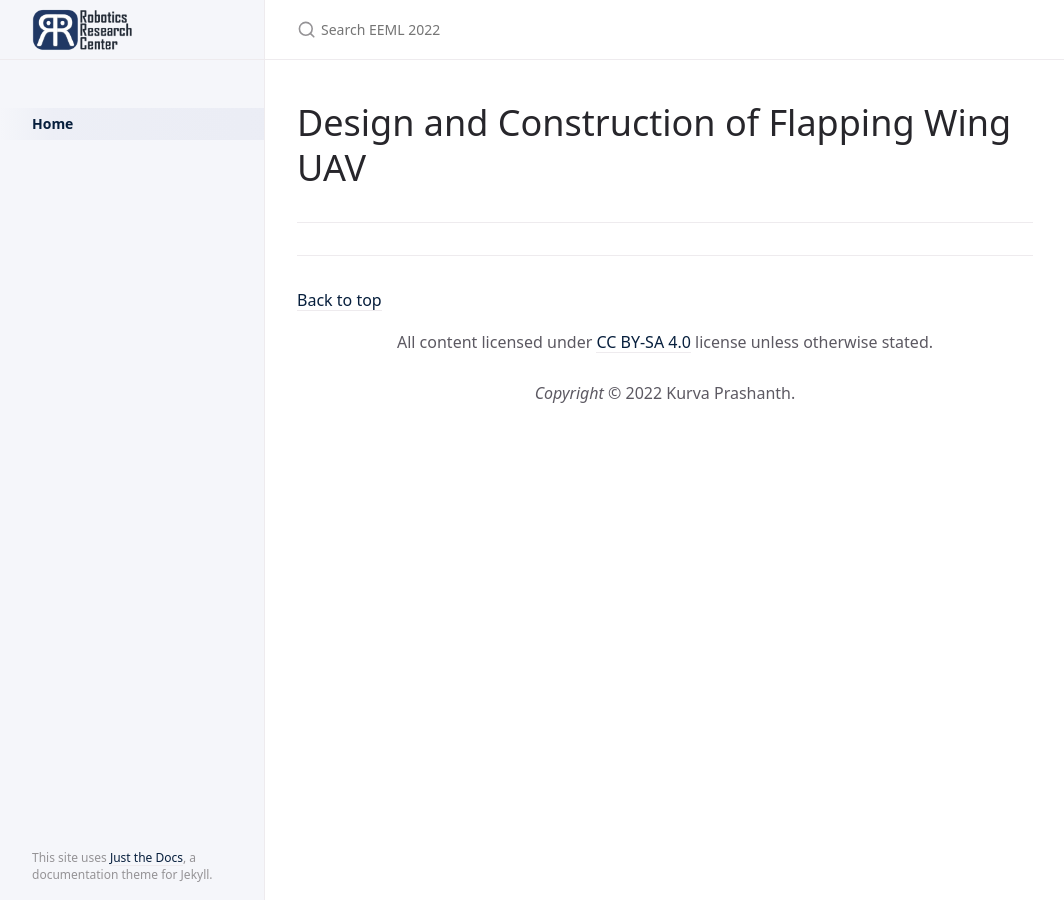
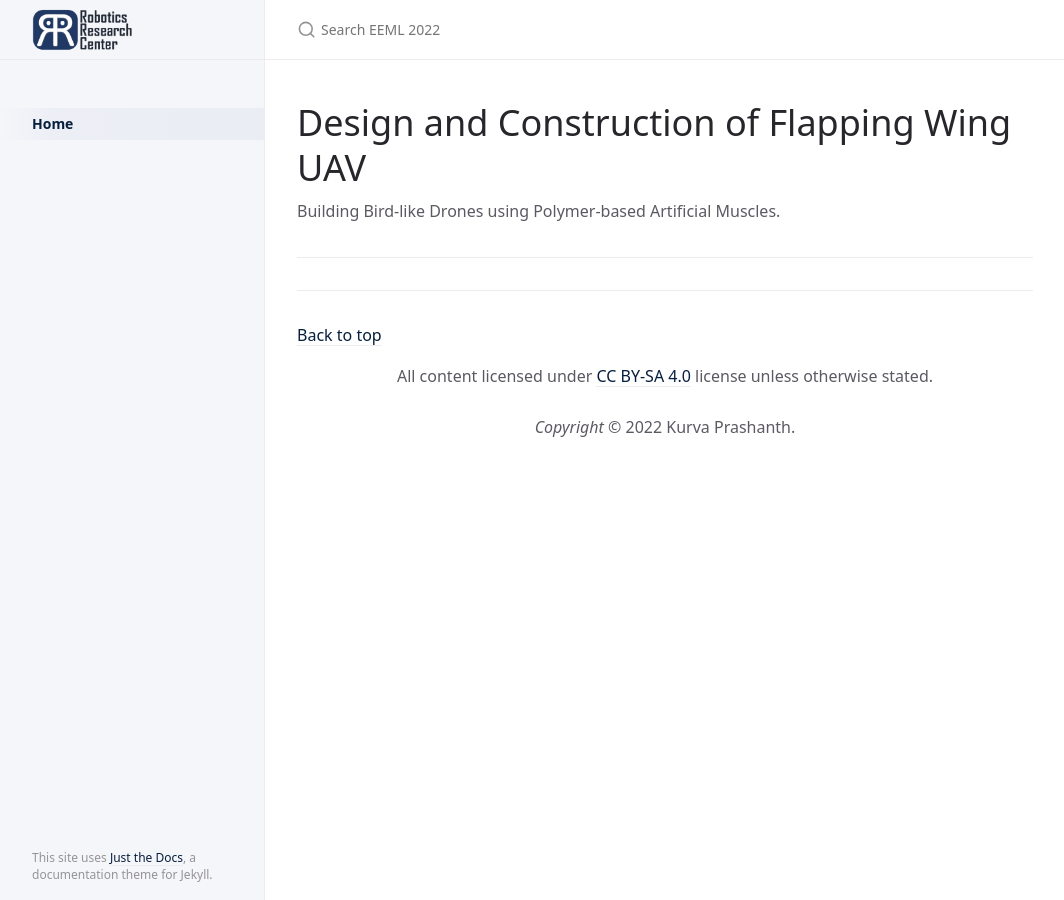
Before and after one commit to krvprashanth/flaping-wing-uav, a Jekyll site: the page built from index.md, in a window 1280 px wide. Shown: the whole page, without its empty margins (107-1171 px from the left). Built offline with Jekyll 4.4.1, drawn with Linux system fonts in a browser that asks for light colours.

Commit message:
Update index.md

```diff
--- a/index.md
+++ b/index.md
@@ -4,5 +4,6 @@ title: Home
 nav_order: 1
 ---
 # **Design and Construction of Flapping Wing UAV**
+Building Bird-like Drones using Polymer-based Artificial Muscles.
 
 ---
```
